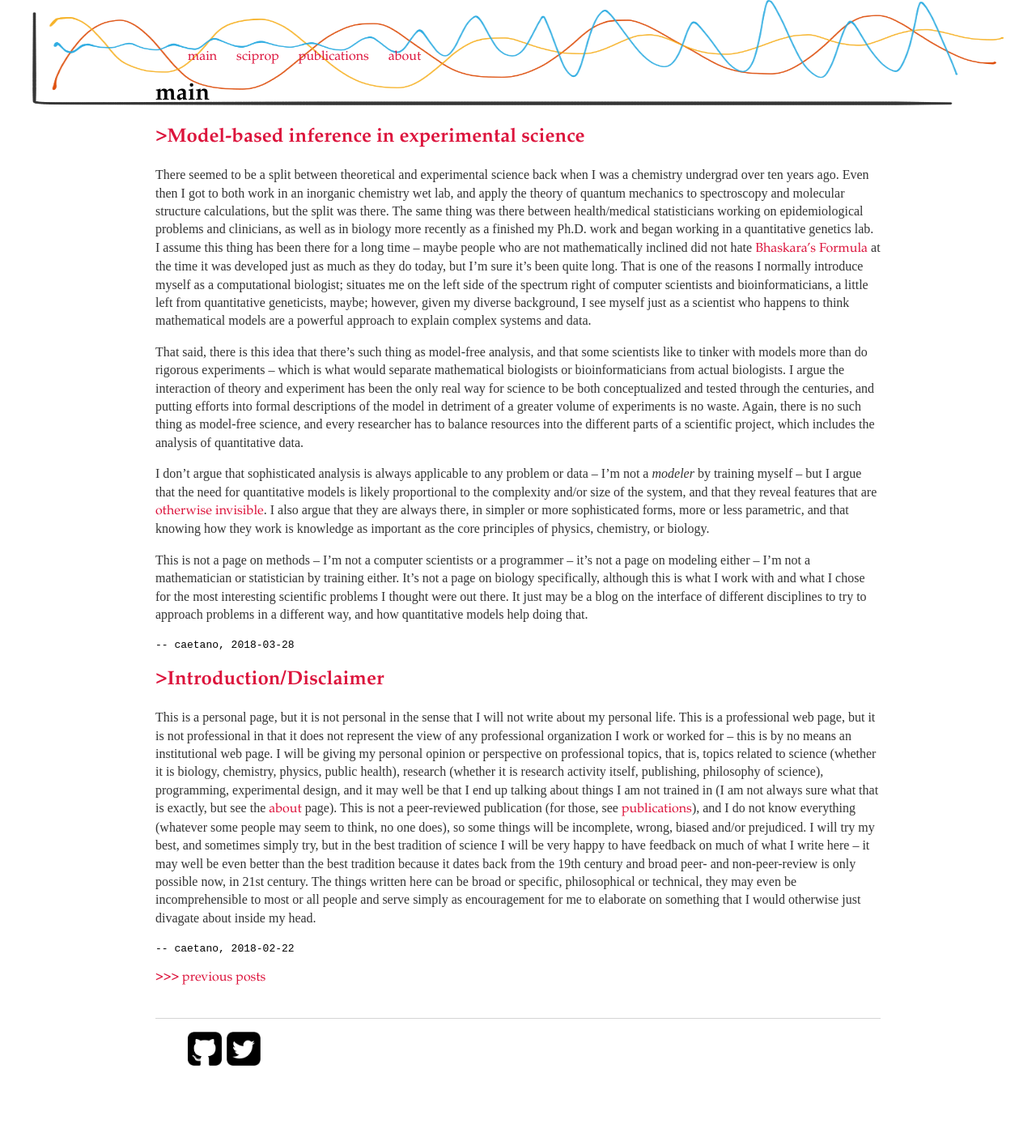
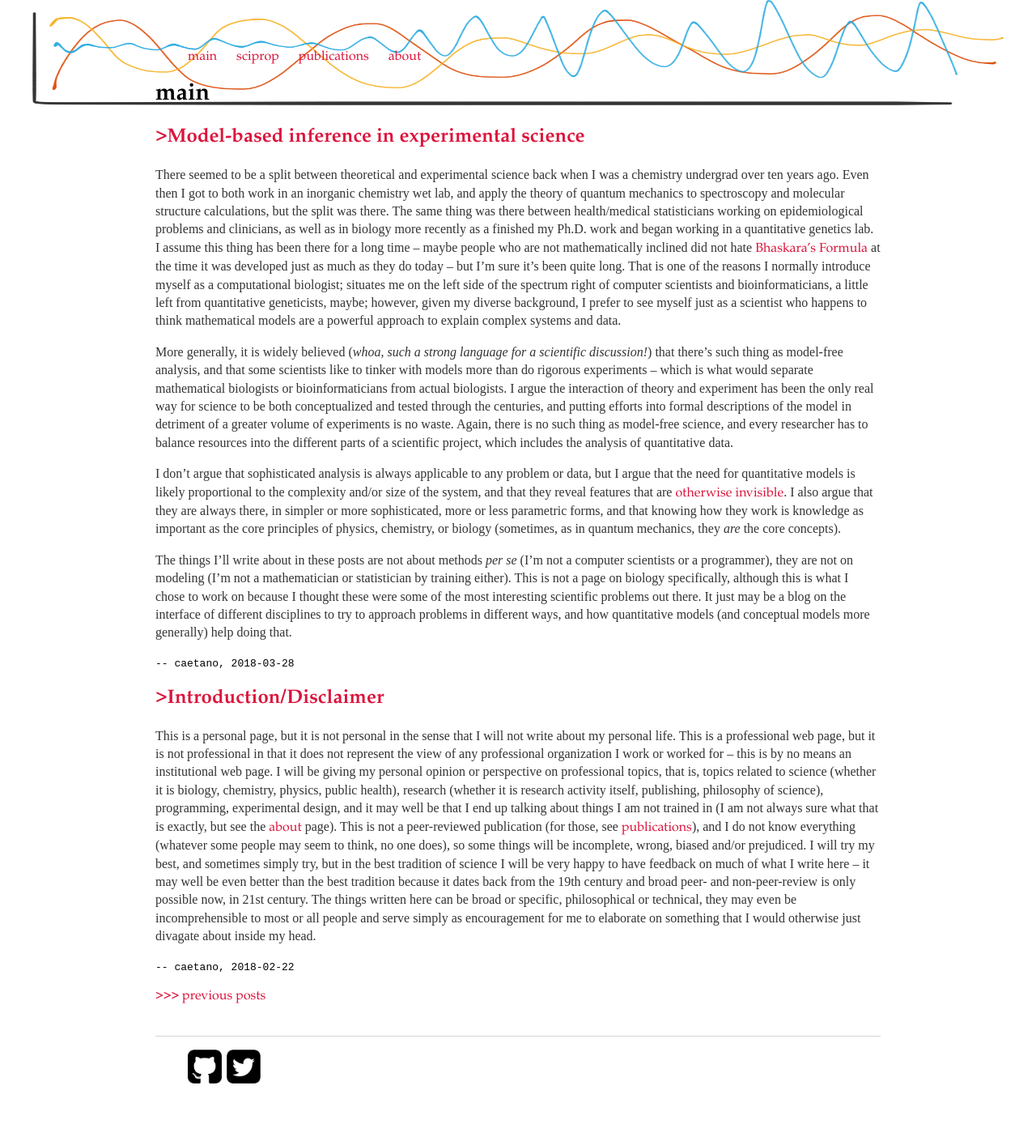
Before and after one commit to caesoma/caesoma.github.io, a Jekyll site: the page built from index.html, in a window 1280 px wide. Shown: the whole page at 81% size. Built offline with Jekyll 4.4.1, drawn with Linux system fonts in a browser that asks for light colours; the list of posts is cut into pages by our own code; before the commit the page ends 1382 px from its top, so only the background shows below that.

Commit message:
update posts

```diff
--- a/_posts/2018-03-28-model-based-science.md
+++ b/_posts/2018-03-28-model-based-science.md
@@ -8,14 +8,15 @@ date: 2018-03-28
 <!-- >Model-based inference in experimental science: putting theory and practice together -->
 
 There seemed to be a split between theoretical and experimental science back when I was a chemistry undergrad over ten years ago. Even then I got to both work in an inorganic chemistry wet lab, and apply the theory of quantum mechanics to spectroscopy and molecular structure calculations, but the split was there. The same thing was there between health/medical statisticians working on epidemiological problems and clinicians, as well as in biology more recently as a finished my Ph.D. work and began working in a quantitative genetics lab.
-I assume this thing has been there for a long time -- maybe people who are not mathematically inclined did not hate [Bhaskara's Formula](http://mathworld.wolfram.com/BhaskarasFormula.html) at the time it was developed just as much as they do today, but I'm sure it's been quite long.
-That is one of the reasons I normally introduce myself as a computational biologist; situates me on the left side of the spectrum right of computer scientists and bioinformaticians, a little left from quantitative geneticists, maybe; however, given my diverse background, I see myself just as a scientist who happens to think mathematical models are a powerful approach to explain complex systems and data.
+I assume this thing has been there for a long time -- maybe people who are not mathematically inclined did not hate [Bhaskara's Formula](http://mathworld.wolfram.com/BhaskarasFormula.html) at the time it was developed just as much as they do today -- but I'm sure it's been quite long.
+That is one of the reasons I normally introduce myself as a computational biologist; situates me on the left side of the spectrum right of computer scientists and bioinformaticians, a little left from quantitative geneticists, maybe; however, given my diverse background, I prefer to see myself just as a scientist who happens to think mathematical models are a powerful approach to explain complex systems and data.
 
-That said, there is this idea that there's such thing as model-free analysis, and that some scientists like to tinker with models more than do rigorous experiments -- which is what would separate mathematical biologists or bioinformaticians from actual biologists. I argue the interaction of theory and experiment has been the only real way for science to be both conceptualized and tested through the centuries, and putting efforts into formal descriptions of the model in detriment of a greater volume of experiments is no waste. Again, there is no such thing as model-free science, and every researcher has to balance resources into the different parts of a scientific project, which includes the analysis of quantitative data.
+More generally, it is widely believed (_whoa, such a strong language for a scientific discussion!_) that there's such thing as model-free analysis, and that some scientists like to tinker with models more than do rigorous experiments -- which is what would separate mathematical biologists or bioinformaticians from actual biologists. I argue the interaction of theory and experiment has been the only real way for science to be both conceptualized and tested through the centuries, and putting efforts into formal descriptions of the model in detriment of a greater volume of experiments is no waste. Again, there is no such thing as model-free science, and every researcher has to balance resources into the different parts of a scientific project, which includes the analysis of quantitative data.
 
-I don't argue that sophisticated analysis is always applicable to any problem or data -- I'm not a _modeler_ by training myself -- but I argue that the need for quantitative models is likely proportional to the complexity and/or size of the system, and that they reveal features that are [otherwise invisible](http://journals.plos.org/plosbiology/article?id=10.1371/journal.pbio.0020439).
-I also argue that they are always there, in simpler or more sophisticated forms, more or less parametric, and that knowing how they work is knowledge as important as the core principles of physics, chemistry, or biology.
+I don't argue that sophisticated analysis is always applicable to any problem or data, but I argue that the need for quantitative models is likely proportional to the complexity and/or size of the system, and that they reveal features that are [otherwise invisible](http://journals.plos.org/plosbiology/article?id=10.1371/journal.pbio.0020439).
+I also argue that they are always there, in simpler or more sophisticated, more or less parametric forms, and that knowing how they work is knowledge as important as the core principles of physics, chemistry, or biology (sometimes, as in quantum mechanics, they _are_ the core concepts).
 
-This is not a page on methods -- I'm not a computer scientists or a programmer -- it's not a page on modeling either -- I'm not a mathematician or statistician by training either. It's not a page on biology specifically, although this is what I work with and what I chose for the most interesting scientific problems I thought were out there. It just may be a blog on the interface of different disciplines to try to approach problems in a different way, and how quantitative models help doing that.
+The things I'll write about in these posts are not about methods _per se_ (I'm not a computer scientists or a programmer), they are not on modeling (I'm not a mathematician or statistician by training either). This is not a page on biology specifically, although this is what I chose to work on because I thought these were some of the most interesting scientific problems out there.
+It just may be a blog on the interface of different disciplines to try to approach problems in different ways, and how quantitative models (and conceptual models more generally) help doing that.
 
 <!-- [//]: # (comment) -->
--- a/archive/standalone/2018-03-28-model-based-science.md
+++ b/archive/standalone/2018-03-28-model-based-science.md
@@ -8,15 +8,16 @@ date: 2018-03-28
 <!-- >Model-based inference in experimental science: putting theory and practice together -->
 
 There seemed to be a split between theoretical and experimental science back when I was a chemistry undergrad over ten years ago. Even then I got to both work in an inorganic chemistry wet lab, and apply the theory of quantum mechanics to spectroscopy and molecular structure calculations, but the split was there. The same thing was there between health/medical statisticians working on epidemiological problems and clinicians, as well as in biology more recently as a finished my Ph.D. work and began working in a quantitative genetics lab.
-I assume this thing has been there for a long time - maybe people who are not mathematically inclined did not hate [Bhaskara's Formula](http://mathworld.wolfram.com/BhaskarasFormula.html) at the time it was developed just as much as they do today, but I'm sure it's been quite long.
-That is one of the reasons I normally introduce myself as a computational biologist; situates me on the left side of the spectrum right of computer scientists and bioinformaticians, a little left from quantitative geneticists, maybe; however, given my diverse background, I see myself just as a scientist who happens to think mathematical models are a powerful approach to explain complex systems and data.
+I assume this thing has been there for a long time -- maybe people who are not mathematically inclined did not hate [Bhaskara's Formula](http://mathworld.wolfram.com/BhaskarasFormula.html) at the time it was developed just as much as they do today -- but I'm sure it's been quite long.
+That is one of the reasons I normally introduce myself as a computational biologist; situates me on the left side of the spectrum right of computer scientists and bioinformaticians, a little left from quantitative geneticists, maybe; however, given my diverse background, I prefer to see myself just as a scientist who happens to think mathematical models are a powerful approach to explain complex systems and data.
 
-That said, there is this idea that there's such thing as model-free analysis, and that some scientists like to tinker with models more than do rigorous experiments - which is what would separate mathematical biologists or bioinformaticians from actual biologists. I argue the interaction of theory and experiment has been the only real way for science to be both conceptualized and tested through the centuries, and putting efforts into formal descriptions of the model in detriment of a greater volume of experiments is no waste. Again, there is no such thing as model-free science, and every researcher has to balance resources into the different parts of a scientific project, which includes the analysis of quantitative data.
+More generally, it is widely believed (_whoa, such a strong language for a scientific discussion!_) that there's such thing as model-free analysis, and that some scientists like to tinker with models more than do rigorous experiments -- which is what would separate mathematical biologists or bioinformaticians from actual biologists. I argue the interaction of theory and experiment has been the only real way for science to be both conceptualized and tested through the centuries, and putting efforts into formal descriptions of the model in detriment of a greater volume of experiments is no waste. Again, there is no such thing as model-free science, and every researcher has to balance resources into the different parts of a scientific project, which includes the analysis of quantitative data.
 
-I don't argue that sophisticated analysis is always applicable to any problem or data - I'm not a _modeler_ by training myself - but I argue that the need for quantitative models is likely proportional to the complexity and/or size of the system, and that they reveal features that are [otherwise invisible](http://journals.plos.org/plosbiology/article?id=10.1371/journal.pbio.0020439).
-I also argue that they are always there, in simpler or more sophisticated forms, more or less parametric, and that knowing how they work is knowledge as important as the core principles of physics, chemistry, or biology.
+I don't argue that sophisticated analysis is always applicable to any problem or data, but I argue that the need for quantitative models is likely proportional to the complexity and/or size of the system, and that they reveal features that are [otherwise invisible](http://journals.plos.org/plosbiology/article?id=10.1371/journal.pbio.0020439).
+I also argue that they are always there, in simpler or more sophisticated, more or less parametric forms, and that knowing how they work is knowledge as important as the core principles of physics, chemistry, or biology (sometimes, as in quantum mechanics, they _are_ the core concepts).
 
-This is not a page on methods - I'm not a computer scientists or a programmer - it's not a page on modeling either - I'm not a mathematician or statistician by training either. It's not a page on biology specifically, although this is what I work with and what I chose for the most interesting scientific problems I thought were out there. It just may be a blog on the interface of different disciplines to try to approach problems in a different way, and how quantitative models help doing that.
+The things I'll write about in these posts are not about methods _per se_ (I'm not a computer scientists or a programmer), they are not on modeling (I'm not a mathematician or statistician by training either). This is not a page on biology specifically, although this is what I chose to work on because I thought these were some of the most interesting scientific problems out there.
+It just may be a blog on the interface of different disciplines to try to approach problems in different ways, and how quantitative models (and conceptual models more generally) help doing that.
 
 `-- caetano, {{ page.date | date: "%Y-%m-%d" }}`
 
```
